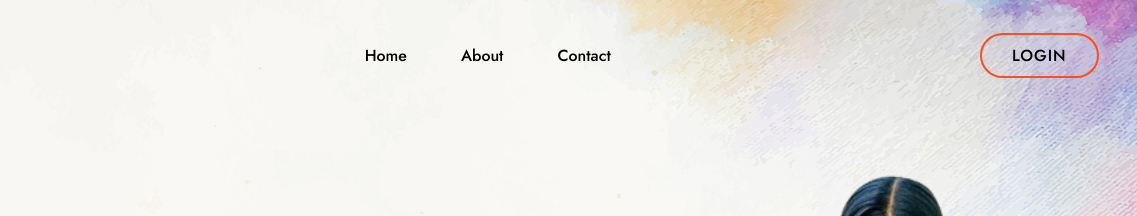
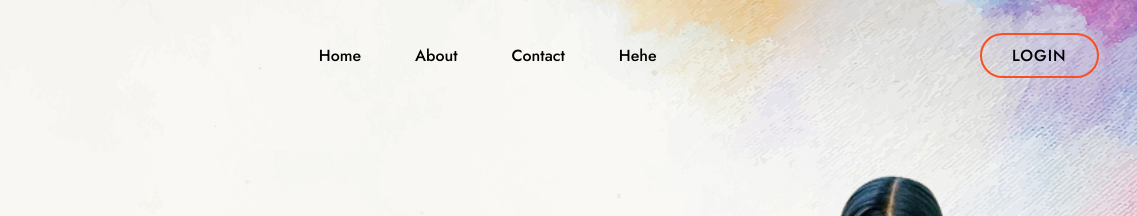
Before and after one commit to sandhya-musi/meow-web, a plain HTML site: page index.html in a window 1280 px wide. Shown: the top 216 px of the page, 143-1280 px from the left. Drawn offline with nearby package versions, Linux system fonts and the light colour scheme.

Commit message:
Update index.html

```diff
--- a/index.html
+++ b/index.html
@@ -27,6 +27,7 @@
 			<li><a href="#home">Home</a></li>
 			<li><a href="#about">About</a></li>
 			<li><a href="#contact">Contact</a></li>
+			<li><a href="/hehe">Hehe</a></li>
 		</ul>
 		<a href="login.html" target="_self" class="top-btn">LOGIN</a>
 
```
